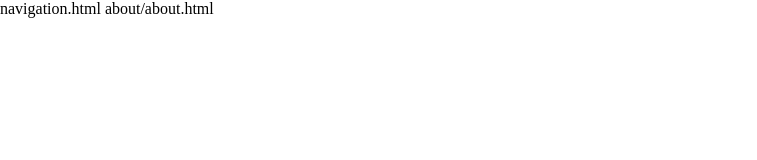
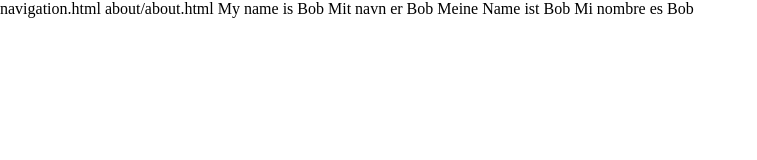
Before and after one commit to gustavgb/html-bricks-test, a website: page src/index.html in a window 1280 px wide. Shown: the whole page, without its empty margins (0-757 px from the left). Drawn offline with nearby package versions, Linux system fonts and the light colour scheme; files that its build step writes are made by us from their sources.

Commit message:
Test translation

```diff
--- a/config.json
+++ b/config.json
@@ -5,6 +5,7 @@
     "plugin-sass",
     "plugin-postcss",
     "plugin-inline-css",
+    "plugin-translation",
     "plugin-html-minify"
   ],
   "ignoreFileNames": [
--- a/src/index.html
+++ b/src/index.html
@@ -6,4 +6,8 @@
   </head>
   <module>navigation.html</module>
   <module>about/about.html</module>
+  <translate lang="en">My name is Bob</translate>
+  <translate>Mit navn er Bob</translate>
+  <translate lang="de">Meine Name ist Bob</translate>
+  <translate lang="es">Mi nombre es Bob</translate>
 </html>
```
